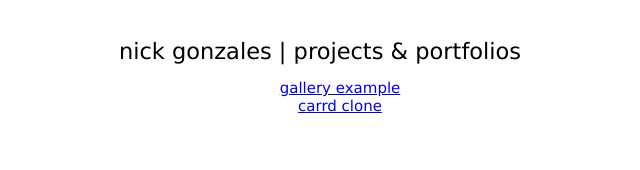
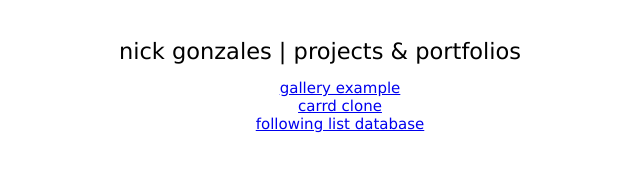
Before and after one commit to doxtu/nickwademe, a plain HTML site: page templates/index.html in a window 1280 px wide. Shown: the whole page, without its empty margins (320-960 px from the left). Drawn offline with Linux system fonts and the light colour scheme.

Commit message:
oops forgot to add link to front page

```diff
--- a/templates/index.html
+++ b/templates/index.html
@@ -38,6 +38,7 @@
       <ul class='link-list text-align-center'>
         <li><a href="/gallery">gallery example</a></li>
         <li><a href="/card">carrd clone</a></li>
+        <li><a href="/following">following list database</a></li>
       </ul>
     </section>
     </body>
```
